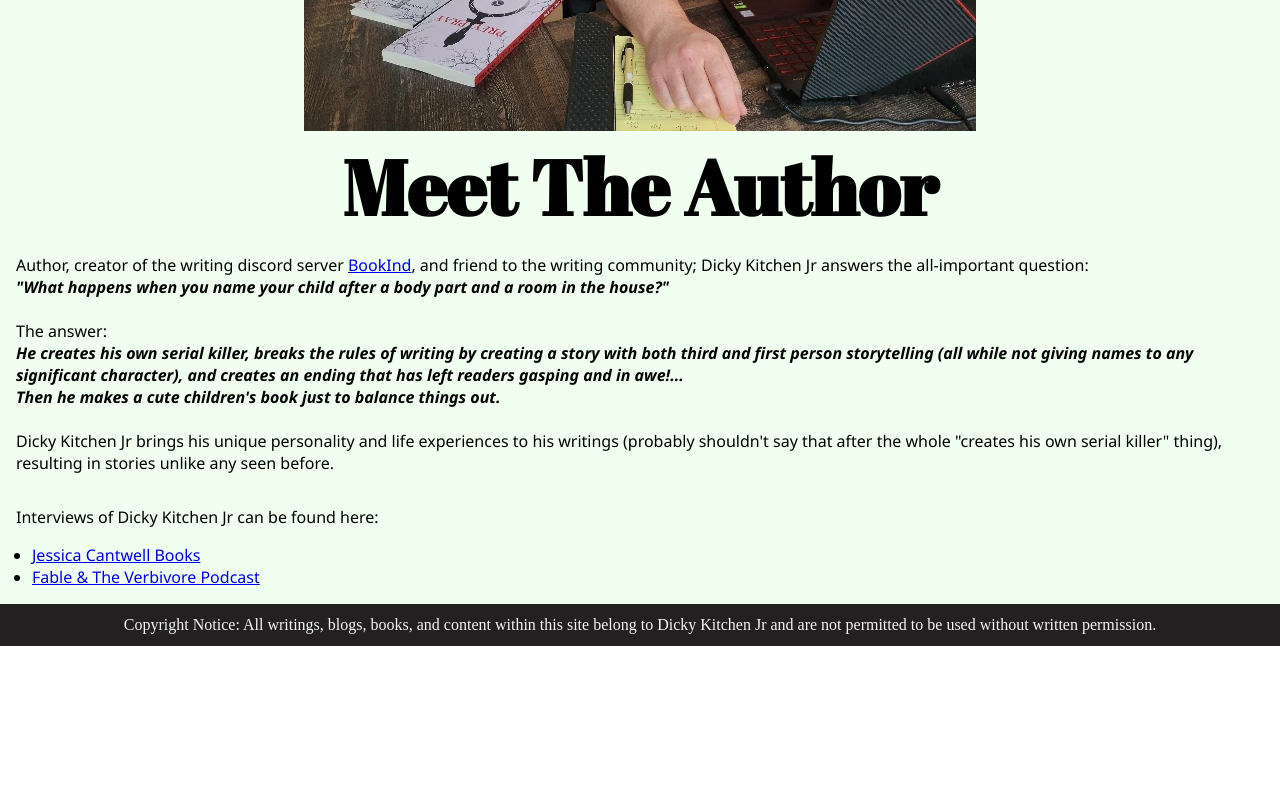
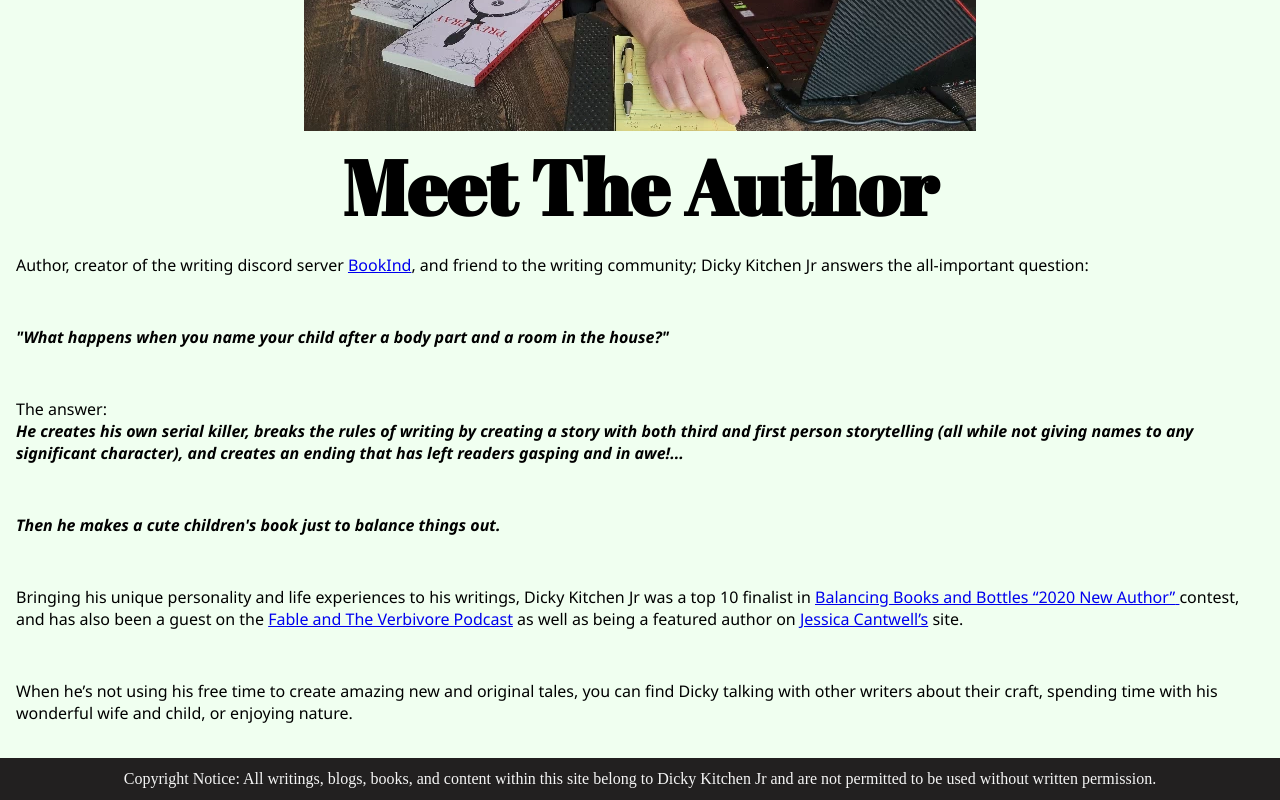
Before and after one commit to DickyKitchenJr/author-site-version-2, a React (Create React App) app in the folder author-v2/: page /about in a window 1280 px wide. Shown: the part 522-1322 px from the top of the page. Before the commit the page ends 1168 px from the top, so only its background shows below. Built offline with nearby package versions, Linux system fonts and the light colour scheme.

Commit message:
consolidated repetitive background color code

```diff
--- a/author-v2/src/App.css
+++ b/author-v2/src/App.css
@@ -2,3 +2,7 @@
   margin: 0;
   padding: 0;
 }
+
+body{
+  background-color: hsl(120, 100%, 97%);
+}
--- a/author-v2/src/Components/About.js
+++ b/author-v2/src/Components/About.js
@@ -9,8 +9,7 @@ function About() {
 
   return (
     <>
-      {/* TODO: Finish writing bio and possibly include a links section for resources */}
-      <div className="about">
+      <div>
         <div className="nav-menu">
           <Hamburger toggled={isOpen} toggle={setOpen} />
           {isOpen ? <Nav /> : null}
@@ -37,13 +36,16 @@ function About() {
             </a>
             , and friend to the writing community; Dicky Kitchen Jr answers the
             all-important question:
-            <br />
+          </p>
+          <br />
+          <p className="about-p">
             <span className="about-span">
               "What happens when you name your child after a body part and a
               room in the house?"
             </span>
-            <br />
-            <br />
+          </p>
+          <br />
+          <p className="about-p">
             The answer:
             <br />
             <span className="about-span">
@@ -51,38 +53,51 @@ function About() {
               creating a story with both third and first person storytelling
               (all while not giving names to any significant character), and
               creates an ending that has left readers gasping and in awe!...
-              <br />
+            </span>
+          </p>
+          <br />
+          <p className="about-p">
+            <span className="about-span">
               Then he makes a cute children's book just to balance things out.
             </span>
-            <br />
-            <br />
-            Dicky Kitchen Jr brings his unique personality and life experiences
-            to his writings (probably shouldn't say that after the whole
-            "creates his own serial killer" thing), resulting in stories unlike
-            any seen before.
           </p>
-
-          <div className="about-footer">
-            <p className="about-p">
-              Interviews of Dicky Kitchen Jr can be found here:
-            </p>
-            <ul className="about-ul">
-              <li><a
+          <br />
+          <p className="about-p">
+            Bringing his unique personality and life experiences to his
+            writings, Dicky Kitchen Jr was a top 10 finalist in{" "}
+            <a
+              href="https://www.instagram.com/p/CH1eG0BA2_i/?igshid=YmMyMTA2M2Y%3D"
+              target="_blank"
+              rel="noreferrer"
+            >
+             Balancing Books and Bottles “2020 New Author”{" "}
+            </a>
+            contest, and has also been a guest on the{" "}
+            <a
+              href="https://fableandtheverbivore.com/podcast/episode-132-interview-with-dicky-kitchen-jr"
+              target="_blank"
+              rel="noreferrer"
+            >
+              Fable and The Verbivore Podcast
+            </a>{" "}
+            as well as being a featured author on{" "}
+            <a
               href="https://www.jessicacantwellbooks.com/post/prey-pray-by-dicky-kitchen-jr"
               target="_blank"
               rel="noreferrer"
             >
-              Jessica Cantwell Books
-            </a></li>
-            <li>
-              <a
-              href="https://fableandtheverbivore.com/podcast/episode-132-interview-with-dicky-kitchen-jr"
-              target="_blank"
-              rel="noreferrer"
-            >Fable & The Verbivore Podcast</a>
-            </li>
-            </ul>
-          </div>
+              Jessica Cantwell’s
+            </a>{" "}
+            site.
+          </p>
+          <br />
+          <p className="about-p">
+            When he’s not using his free time to create amazing new and original
+            tales, you can find Dicky talking with other writers about their
+            craft, spending time with his wonderful wife and child, or enjoying
+            nature.
+          </p>
+          <br />
         </main>
       </div>
     </>
--- a/author-v2/src/Components/BlogSection.css
+++ b/author-v2/src/Components/BlogSection.css
@@ -2,10 +2,6 @@
   font-family: "Abril Fatface";
   src: url(../Fonts/AbrilFatface-Regular.ttf);
   font-display: swap;
-}
-
-.blog-section{
-    background-color: hsl(120, 100%, 97%);
 }
 
 .blog-section-nav{
--- a/author-v2/src/Components/BlogSection.js
+++ b/author-v2/src/Components/BlogSection.js
@@ -25,8 +25,7 @@ function BlogSection() {
 
   return (
     <>
-      {/* TODO: Create addition files holding blogs; create links for individual blogs, look into building a comments section */}
-      <div className="blog-section">
+      <div>
         <div className="nav-menu">
           <Hamburger toggled={isOpen} toggle={setOpen} />
           {isOpen ? <Nav /> : null}
--- a/author-v2/src/Components/BookInd.css
+++ b/author-v2/src/Components/BookInd.css
@@ -2,10 +2,6 @@
   font-family: "Abril Fatface";
   src: url(../Fonts/AbrilFatface-Regular.ttf);
   font-display: swap;
-}
-
-.bookind {
-  background-color: hsl(120, 100%, 97%);
 }
 
 .bookind-header {
--- a/author-v2/src/Components/BookInd.js
+++ b/author-v2/src/Components/BookInd.js
@@ -9,7 +9,7 @@ function BookInd() {
 
   return (
     <>
-      <div className="bookind">
+      <div>
         <div className="nav-menu">
           <Hamburger toggled={isOpen} toggle={setOpen} />
           {isOpen ? <Nav /> : null}
--- a/author-v2/src/Components/KidFriendly.css
+++ b/author-v2/src/Components/KidFriendly.css
@@ -2,10 +2,6 @@
   font-family: "Abril Fatface";
   src: url(../Fonts/AbrilFatface-Regular.ttf);
   font-display: swap;
-}
-
-.kids-section{
-    background-color: hsl(120, 100%, 97%);
 }
 
 .kids-book-title{
--- a/author-v2/src/Components/KidFriendly.js
+++ b/author-v2/src/Components/KidFriendly.js
@@ -16,7 +16,7 @@ function KidFriendly() {
 
   return (
     <>
-      <div className='kids-section'>
+      <div>
       <div className="nav-menu">
         <Hamburger toggled={isOpen} toggle={setOpen} />
         {isOpen ? <Nav /> : null}
--- a/author-v2/src/Components/Thrillers.css
+++ b/author-v2/src/Components/Thrillers.css
@@ -2,10 +2,6 @@
   font-family: "Abril Fatface";
   src: url(../Fonts/AbrilFatface-Regular.ttf);
   font-display: swap;
-}
-
-.thrillers{
-    background-color: hsl(120, 100%, 97%);
 }
 
 .book-title{
--- a/author-v2/src/Components/Thrillers.js
+++ b/author-v2/src/Components/Thrillers.js
@@ -19,7 +19,7 @@ function Thrillers() {
 
   return (
     <>
-      <div className="thrillers">
+      <div>
         <div className="nav-menu">
           <Hamburger toggled={isOpen} toggle={setOpen} />
           {isOpen ? <Nav /> : null}
```
